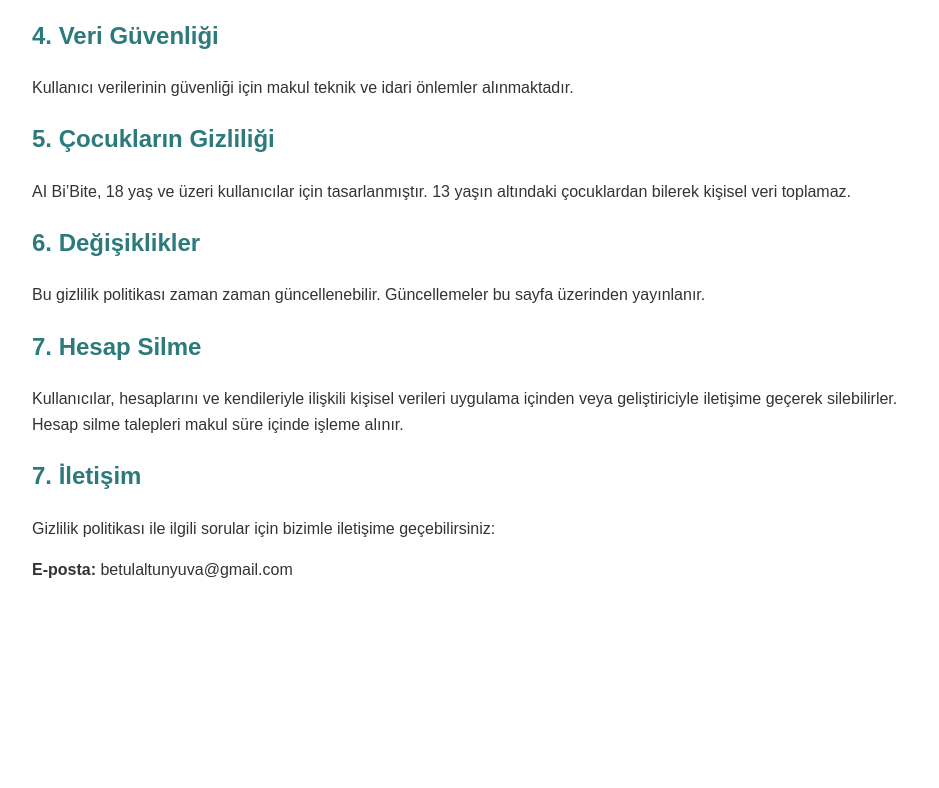
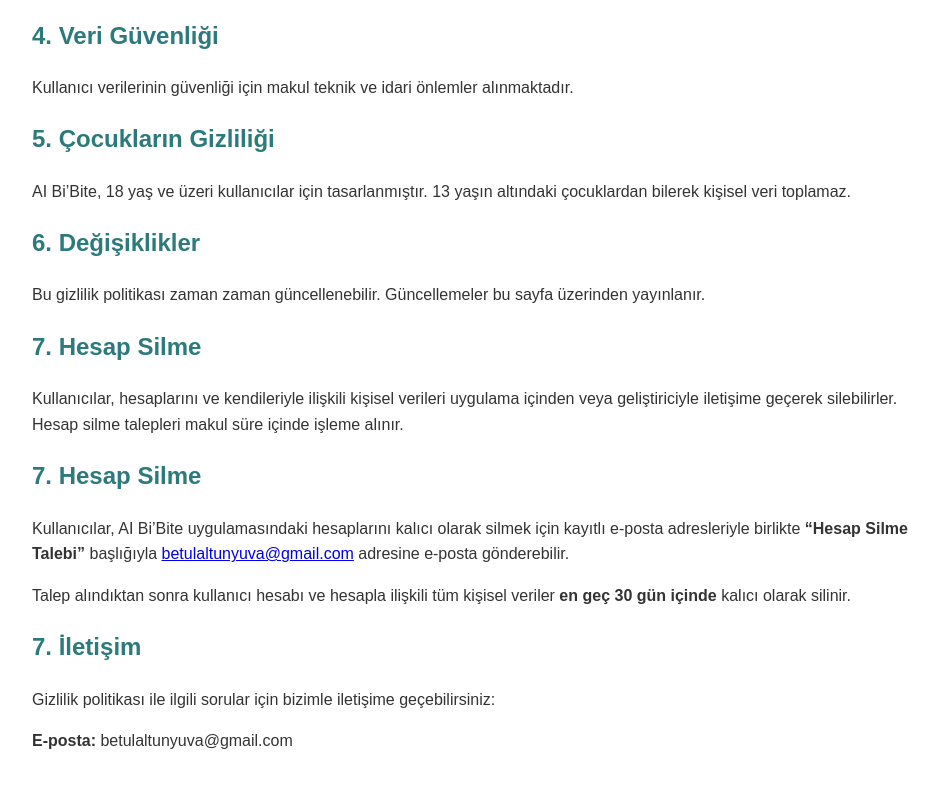
Before and after one commit to betulaltunyuva/ai-bibite-privacy-policy, a plain HTML site: page index.html in a window 1280 px wide. Shown: the part 664-1452 px from the top of the page, without its empty margins (158-1097 px from the left). Before the commit the page ends 1323 px from the top, so only its background shows below. Drawn offline with Linux system fonts and the light colour scheme.

Commit message:
Add account deletion instructions to index.html
Added section on account deletion process and contact information.

```diff
--- a/index.html
+++ b/index.html
@@ -62,6 +62,20 @@ uygulama içinden veya geliştiriciyle iletişime geçerek silebilirler.
 Hesap silme talepleri makul süre içinde işleme alınır.
 </p>
 
+<h2>7. Hesap Silme</h2>
+<p>
+Kullanıcılar, AI Bi’Bite uygulamasındaki hesaplarını kalıcı olarak silmek için
+kayıtlı e-posta adresleriyle birlikte
+<strong>“Hesap Silme Talebi”</strong> başlığıyla
+<a href="mailto:betulaltunyuva@gmail.com">betulaltunyuva@gmail.com</a>
+adresine e-posta gönderebilir.
+</p>
+
+<p>
+Talep alındıktan sonra kullanıcı hesabı ve hesapla ilişkili tüm kişisel veriler
+<strong>en geç 30 gün içinde</strong> kalıcı olarak silinir.
+</p>
+
 <h2>7. İletişim</h2>
 <p>Gizlilik politikası ile ilgili sorular için bizimle iletişime geçebilirsiniz:</p>
 <p><strong>E-posta:</strong> betulaltunyuva@gmail.com</p>
```
